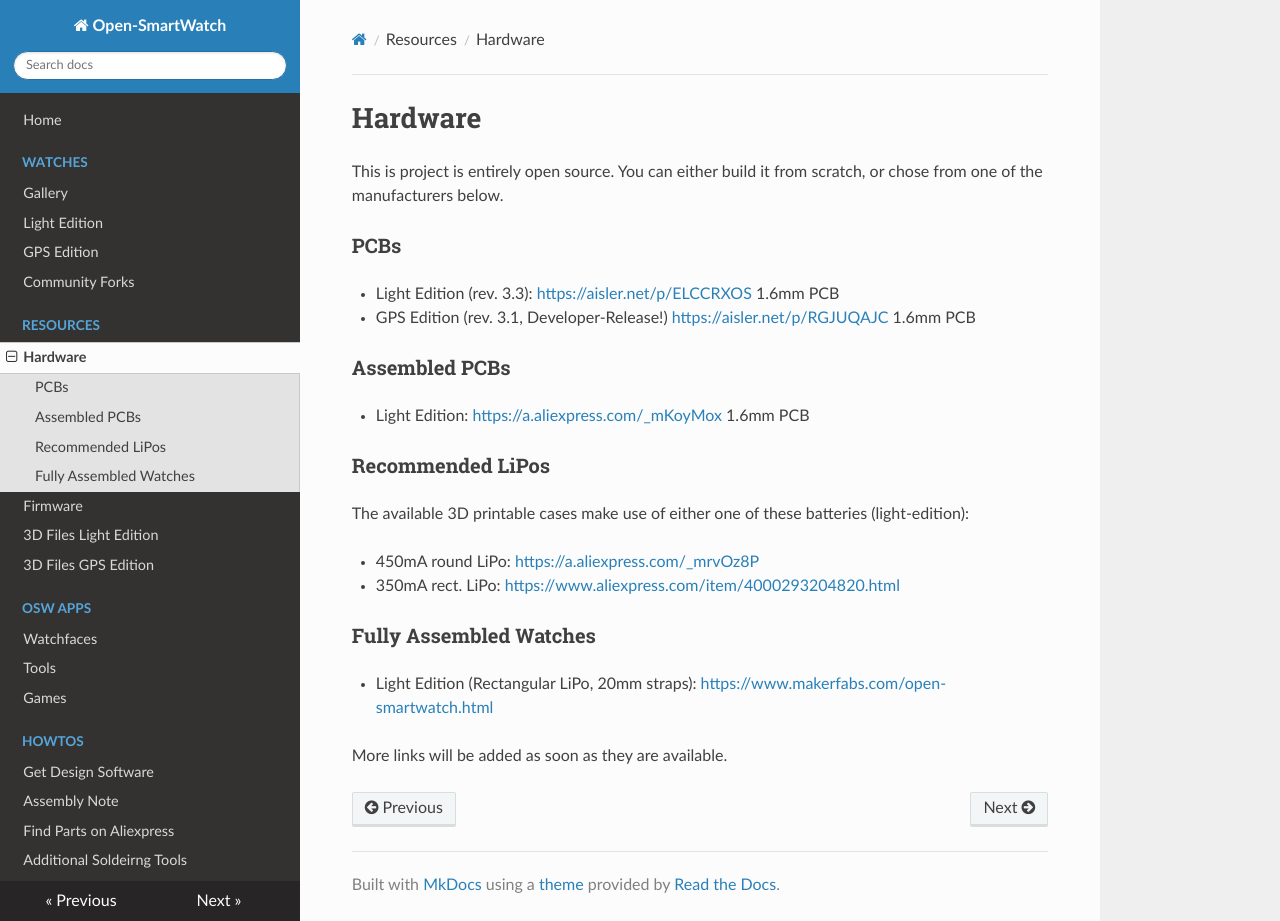
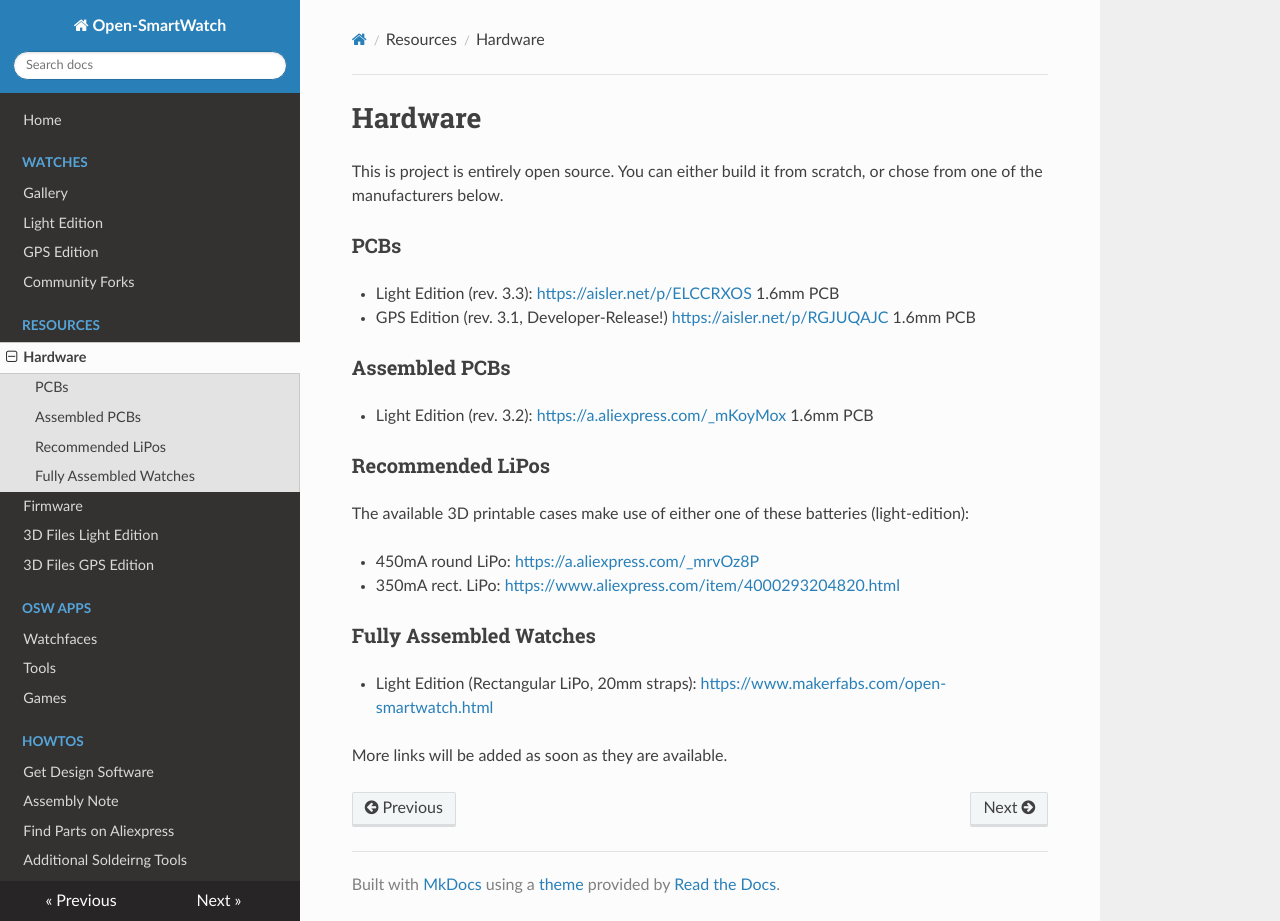
Before and after one commit to Open-Smartwatch/open-smartwatch.github.io, an MkDocs documentation site: the page built from docs/resources/hardware.md, in a window 1280 px wide and 921 px high. Built offline with MkDocs 1.6.1, drawn with Linux system fonts in a browser that asks for light colours; nearby versions of some CDN libraries.

```diff
--- a/docs/resources/hardware.md
+++ b/docs/resources/hardware.md
@@ -9,7 +9,7 @@
 
 ### Assembled PCBs
 
-* Light Edition: [https://a.aliexpress.com/_mKoyMox](https://a.aliexpress.com/_mKoyMox) 1.6mm PCB
+* Light Edition (rev. 3.2): [https://a.aliexpress.com/_mKoyMox](https://a.aliexpress.com/_mKoyMox) 1.6mm PCB
 
 ### Recommended LiPos
 
```
